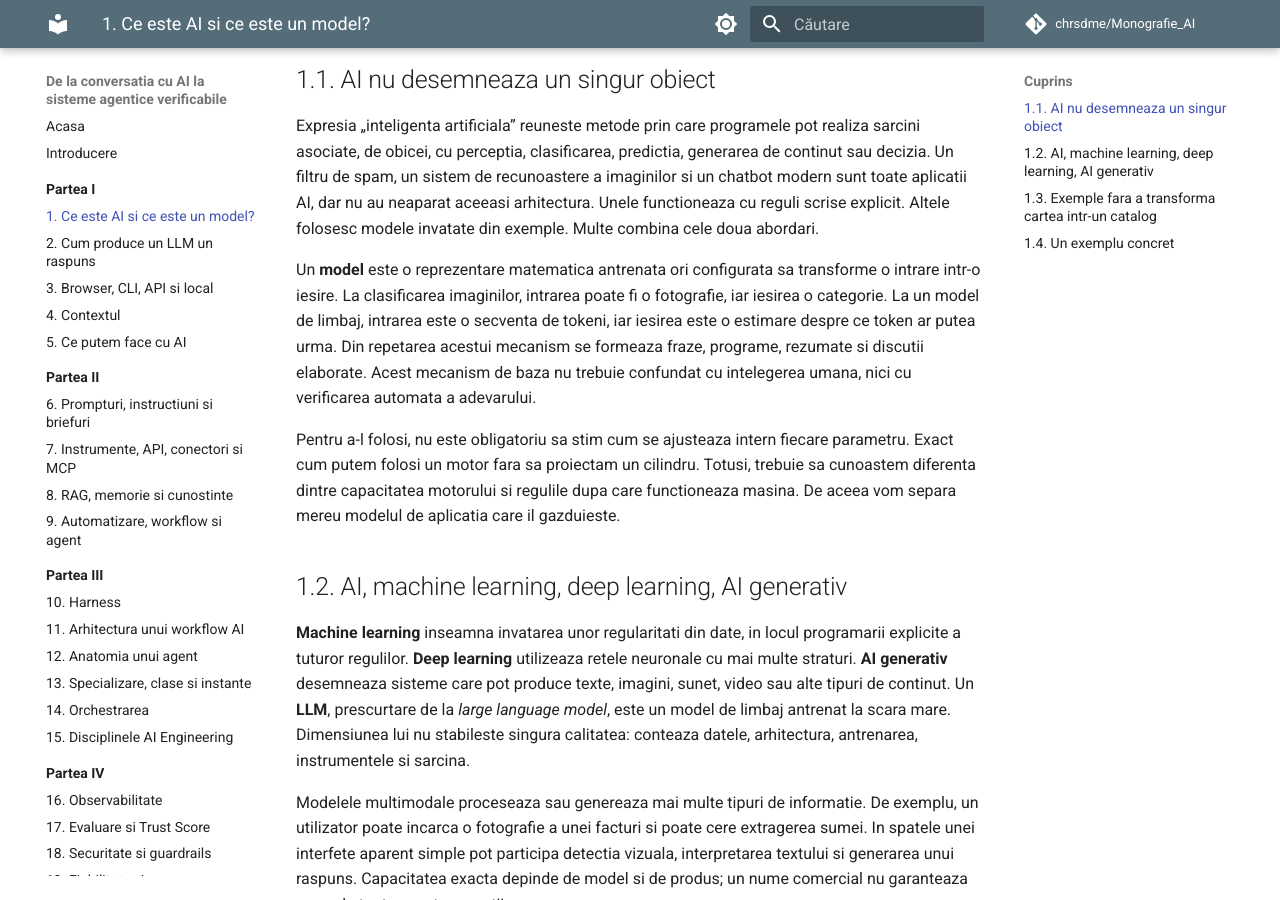
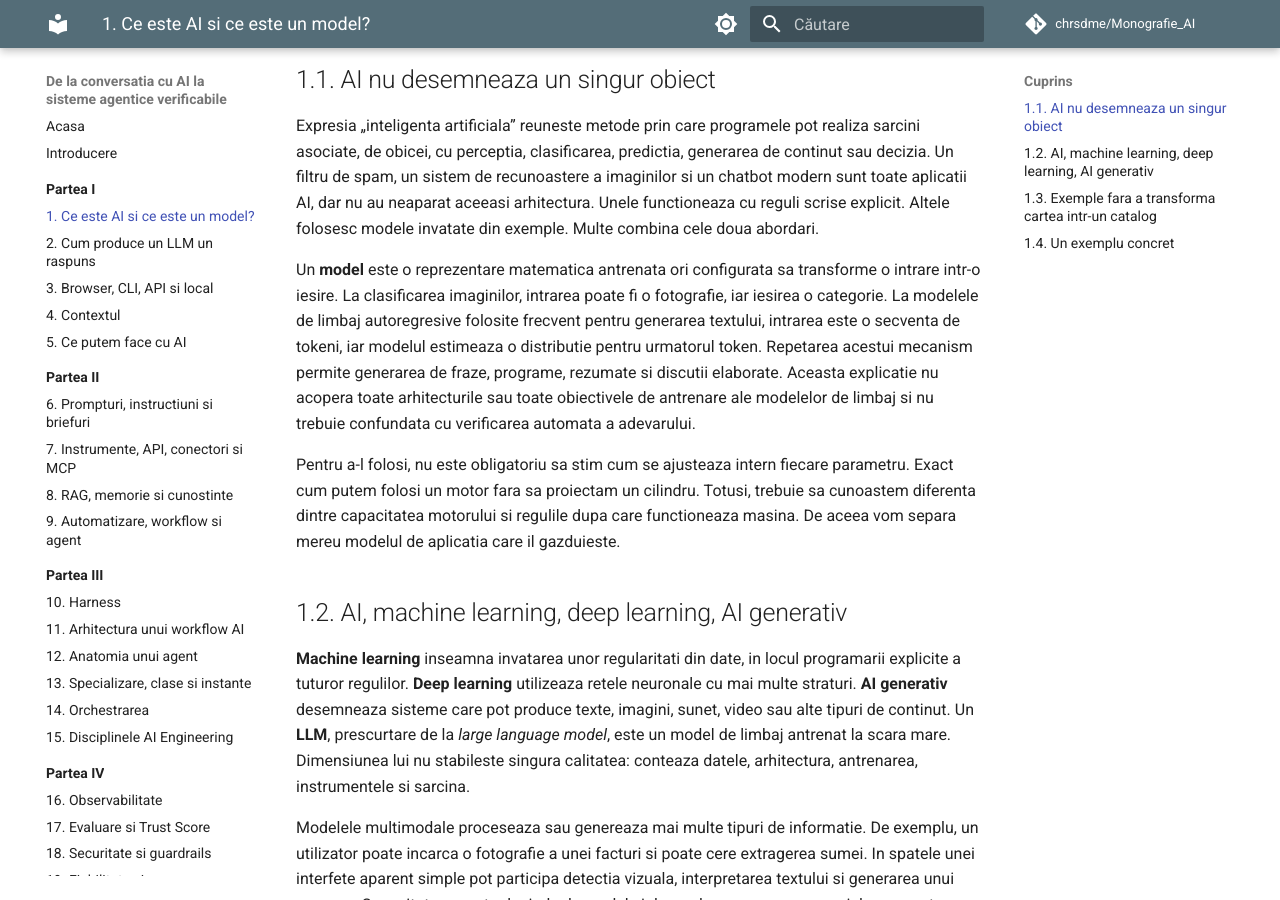
Before and after one commit to chrsdme/Monografie_AI, an MkDocs documentation site: the page built from wiki/partea-1/01-ce-este-ai.md, in a window 1280 px wide and 900 px high, scrolled down 327 px. Built offline with MkDocs 1.6.1 and Material for MkDocs 9.7.7, drawn with Linux system fonts in a browser that asks for light colours; comment, search, counter and statistics services are not loaded.

Commit message:
Sync chapter 1 with v1.1 source

```diff
--- a/wiki/partea-1/01-ce-este-ai.md
+++ b/wiki/partea-1/01-ce-este-ai.md
@@ -6,7 +6,7 @@
 
 Expresia „inteligenta artificiala” reuneste metode prin care programele pot realiza sarcini asociate, de obicei, cu perceptia, clasificarea, predictia, generarea de continut sau decizia. Un filtru de spam, un sistem de recunoastere a imaginilor si un chatbot modern sunt toate aplicatii AI, dar nu au neaparat aceeasi arhitectura. Unele functioneaza cu reguli scrise explicit. Altele folosesc modele invatate din exemple. Multe combina cele doua abordari.
 
-Un **model** este o reprezentare matematica antrenata ori configurata sa transforme o intrare intr-o iesire. La clasificarea imaginilor, intrarea poate fi o fotografie, iar iesirea o categorie. La un model de limbaj, intrarea este o secventa de tokeni, iar iesirea este o estimare despre ce token ar putea urma. Din repetarea acestui mecanism se formeaza fraze, programe, rezumate si discutii elaborate. Acest mecanism de baza nu trebuie confundat cu intelegerea umana, nici cu verificarea automata a adevarului.
+Un **model** este o reprezentare matematica antrenata ori configurata sa transforme o intrare intr-o iesire. La clasificarea imaginilor, intrarea poate fi o fotografie, iar iesirea o categorie. La modelele de limbaj autoregresive folosite frecvent pentru generarea textului, intrarea este o secventa de tokeni, iar modelul estimeaza o distributie pentru urmatorul token. Repetarea acestui mecanism permite generarea de fraze, programe, rezumate si discutii elaborate. Aceasta explicatie nu acopera toate arhitecturile sau toate obiectivele de antrenare ale modelelor de limbaj si nu trebuie confundata cu verificarea automata a adevarului.
 
 Pentru a-l folosi, nu este obligatoriu sa stim cum se ajusteaza intern fiecare parametru. Exact cum putem folosi un motor fara sa proiectam un cilindru. Totusi, trebuie sa cunoastem diferenta dintre capacitatea motorului si regulile dupa care functioneaza masina. De aceea vom separa mereu modelul de aplicatia care il gazduieste.
 
```
